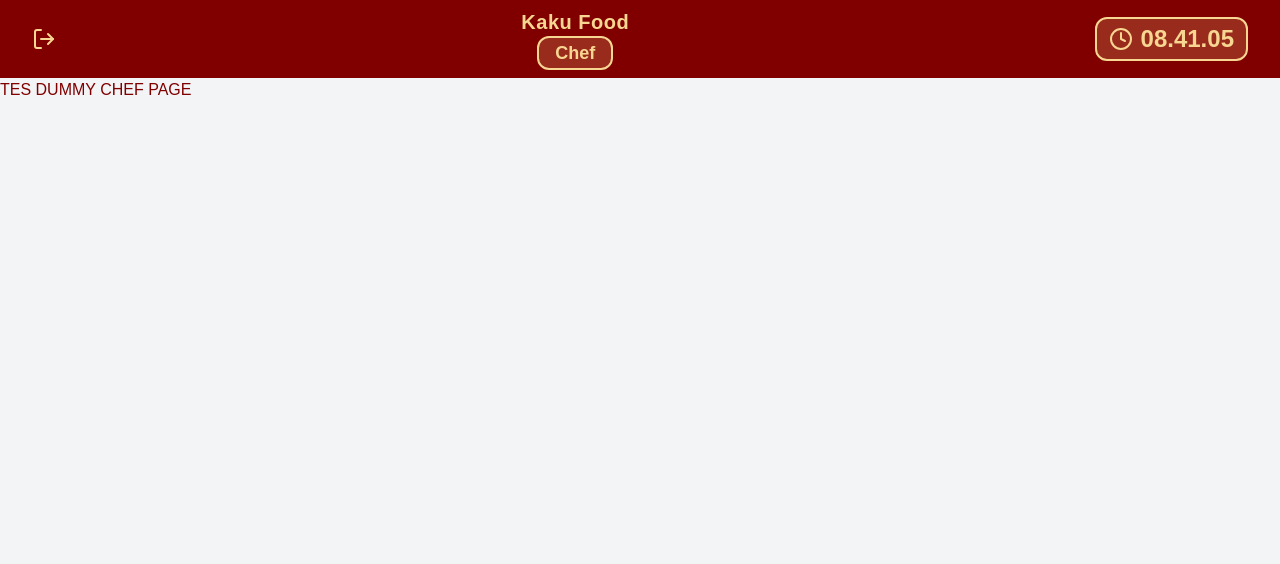
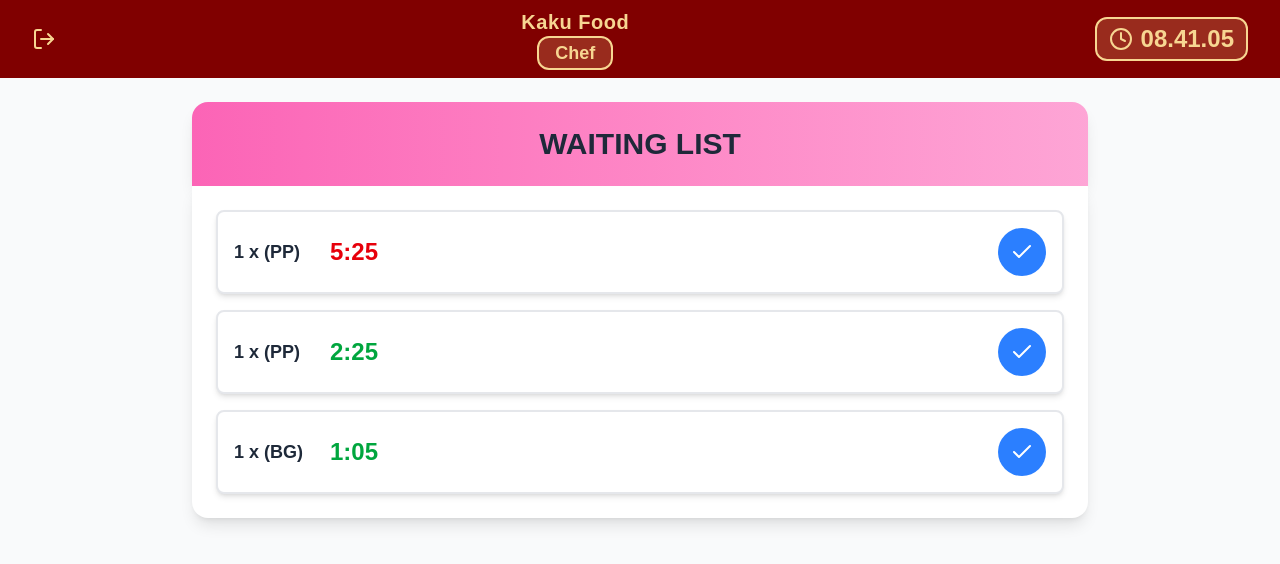
Before and after one commit to LeoDoesCode17/sistem-pendamping-kaku, a Next.js app: page /chef in a window 1280 px wide. Shown: the top 564 px of the page. Built offline with nearby package versions, Linux system fonts and the light colour scheme.

Commit message:
feat(chef): adding chef page with dummy data

```diff
--- a/src/app/(routes)/chef/page.tsx
+++ b/src/app/(routes)/chef/page.tsx
@@ -1,5 +1,6 @@
+// app/chef/page.tsx
 import ChefPage from '@/features/chef/pages/ChefPage';
 
-export default function Page() {
+export default function Chef() {
   return <ChefPage />;
 }
--- /dev/null
+++ b/src/features/chef/components/ConfirmationModal.tsx
@@ -0,0 +1,45 @@
+// features/chef/components/ConfirmationModal.tsx
+'use client';
+
+interface ConfirmationModalProps {
+  isOpen: boolean;
+  orderCode: string;
+  onConfirm: () => void;
+  onCancel: () => void;
+}
+
+export default function ConfirmationModal({
+  isOpen,
+  orderCode,
+  onConfirm,
+  onCancel
+}: ConfirmationModalProps) {
+  if (!isOpen) return null;
+
+  return (
+    <div className="fixed inset-0 bg-black bg-opacity-50 flex items-center justify-center z-50">
+      <div className="bg-white rounded-lg p-6 max-w-md w-full mx-4 shadow-xl">
+        <h2 className="text-xl font-bold text-gray-800 mb-4">
+          Konfirmasi Selesai
+        </h2>
+        <p className="text-gray-600 mb-6">
+          Apakah pesanan <span className="font-semibold">({orderCode})</span> sudah selesai dimasak?
+        </p>
+        <div className="flex gap-3">
+          <button
+            onClick={onCancel}
+            className="flex-1 bg-gray-200 hover:bg-gray-300 text-gray-800 font-semibold py-3 rounded-lg transition-colors"
+          >
+            Batal
+          </button>
+          <button
+            onClick={onConfirm}
+            className="flex-1 bg-green-600 hover:bg-green-700 text-white font-semibold py-3 rounded-lg transition-colors"
+          >
+            Ya, Selesai
+          </button>
+        </div>
+      </div>
+    </div>
+  );
+}
--- /dev/null
+++ b/src/features/chef/components/OrderCard.tsx
@@ -0,0 +1,59 @@
+// features/chef/components/OrderCard.tsx
+'use client';
+
+import { useEffect, useState } from 'react';
+import { Check } from 'lucide-react';
+import { ChefOrder } from '../types/chef';
+
+interface OrderCardProps {
+  order: ChefOrder;
+  onComplete: (orderId: string) => void;
+}
+
+export default function OrderCard({ order, onComplete }: OrderCardProps) {
+  const [elapsedTime, setElapsedTime] = useState(0);
+
+  useEffect(() => {
+    const interval = setInterval(() => {
+      const now = new Date().getTime();
+      const start = new Date(order.startTime).getTime();
+      const diff = Math.floor((now - start) / 1000); // dalam detik
+      setElapsedTime(diff);
+    }, 1000);
+
+    return () => clearInterval(interval);
+  }, [order.startTime]);
+
+  const formatTime = (seconds: number) => {
+    const mins = Math.floor(seconds / 60);
+    const secs = seconds % 60;
+    return `${mins}:${secs.toString().padStart(2, '0')}`;
+  };
+
+  const getTimeColor = (seconds: number) => {
+    if (seconds < 180) return 'text-green-600'; // < 3 menit
+    if (seconds < 300) return 'text-yellow-600'; // 3-5 menit
+    return 'text-red-600'; // > 5 menit
+  };
+
+  return (
+    <div className="bg-white rounded-lg shadow-md p-4 flex items-center justify-between border-2 border-gray-200 hover:border-gray-300 transition-colors">
+      <div className="flex items-center gap-4 flex-1">
+        <div className="text-lg font-semibold text-gray-800 min-w-[80px]">
+          1 x ({order.orderCode})
+        </div>
+        <div className={`text-2xl font-bold ${getTimeColor(elapsedTime)}`}>
+          {formatTime(elapsedTime)}
+        </div>
+      </div>
+
+      <button
+        onClick={() => onComplete(order.id)}
+        className="bg-blue-500 hover:bg-blue-600 text-white rounded-full p-3 transition-colors"
+        aria-label="Selesai"
+      >
+        <Check className="w-6 h-6" />
+      </button>
+    </div>
+  );
+}
--- a/src/features/chef/pages/ChefPage.tsx
+++ b/src/features/chef/pages/ChefPage.tsx
@@ -1,12 +1,97 @@
+// features/chef/pages/ChefPage.tsx
 'use client';
 
+import { useState } from 'react';
+import { ChefOrder } from '../types/chef';
+import OrderCard from '../components/OrderCard';
+import ConfirmationModal from '../components/ConfirmationModal';
+
+// Dummy data untuk testing
+const DUMMY_ORDERS: ChefOrder[] = [
+  {
+    id: '1',
+    orderCode: 'PP',
+    itemName: 'Pisang Goreng',
+    startTime: new Date(Date.now() - 320000) // 5 menit 20 detik lalu
+  },
+  {
+    id: '2',
+    orderCode: 'PP',
+    itemName: 'Pisang Goreng',
+    startTime: new Date(Date.now() - 140000) // 2 menit 20 detik lalu
+  },
+  {
+    id: '3',
+    orderCode: 'BG',
+    itemName: 'Bakwan Goreng',
+    startTime: new Date(Date.now() - 60000) // 1 menit lalu
+  }
+];
 
 export default function ChefPage() {
+  const [orders, setOrders] = useState<ChefOrder[]>(DUMMY_ORDERS);
+  const [selectedOrder, setSelectedOrder] = useState<ChefOrder | null>(null);
 
+  // Sort orders berdasarkan waktu terlama (urgent) di atas
+  const sortedOrders = [...orders].sort((a, b) => {
+    return new Date(a.startTime).getTime() - new Date(b.startTime).getTime();
+  });
+
+  const handleComplete = (orderId: string) => {
+    const order = orders.find(o => o.id === orderId);
+    if (order) {
+      setSelectedOrder(order);
+    }
+  };
+
+  const handleConfirm = () => {
+    if (selectedOrder) {
+      setOrders(prev => prev.filter(o => o.id !== selectedOrder.id));
+      setSelectedOrder(null);
+    }
+  };
+
+  const handleCancel = () => {
+    setSelectedOrder(null);
+  };
 
   return (
-    <div className="min-h-screen bg-gray-100">
-      <h1 className="text-maroon">TES DUMMY CHEF PAGE</h1>
-    </div>
+    <>
+      <div className="min-h-screen bg-gray-50 p-6">
+        <div className="max-w-4xl mx-auto">
+          {/* Header */}
+          <div className="bg-gradient-to-r from-pink-400 to-pink-300 rounded-t-2xl p-6 shadow-lg">
+            <h1 className="text-3xl font-bold text-gray-800 text-center">
+              WAITING LIST
+            </h1>
+          </div>
+
+          {/* Order List */}
+          <div className="bg-white rounded-b-2xl shadow-lg p-6 space-y-4">
+            {sortedOrders.length === 0 ? (
+              <div className="text-center py-12 text-gray-500">
+                <p className="text-lg">Tidak ada pesanan saat ini</p>
+              </div>
+            ) : (
+              sortedOrders.map((order) => (
+                <OrderCard
+                  key={order.id}
+                  order={order}
+                  onComplete={handleComplete}
+                />
+              ))
+            )}
+          </div>
+        </div>
+      </div>
+
+      {/* Confirmation Modal */}
+      <ConfirmationModal
+        isOpen={selectedOrder !== null}
+        orderCode={selectedOrder?.orderCode || ''}
+        onConfirm={handleConfirm}
+        onCancel={handleCancel}
+      />
+    </>
   );
 }
--- /dev/null
+++ b/src/features/chef/types/chef.ts
@@ -0,0 +1,7 @@
+// features/chef/types/chef.ts
+export interface ChefOrder {
+  id: string;
+  orderCode: string;
+  itemName: string;
+  startTime: Date;
+}
```
